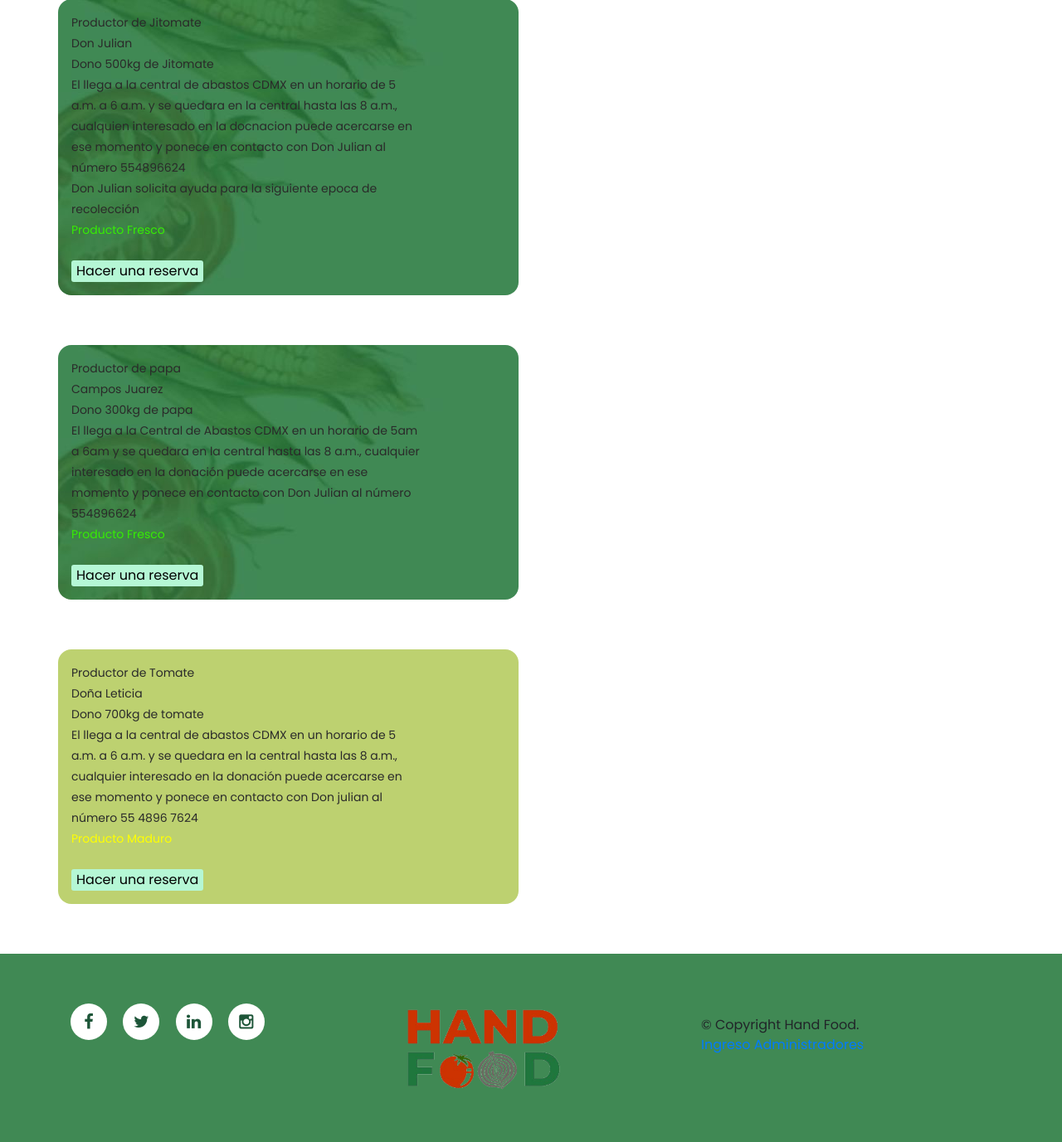
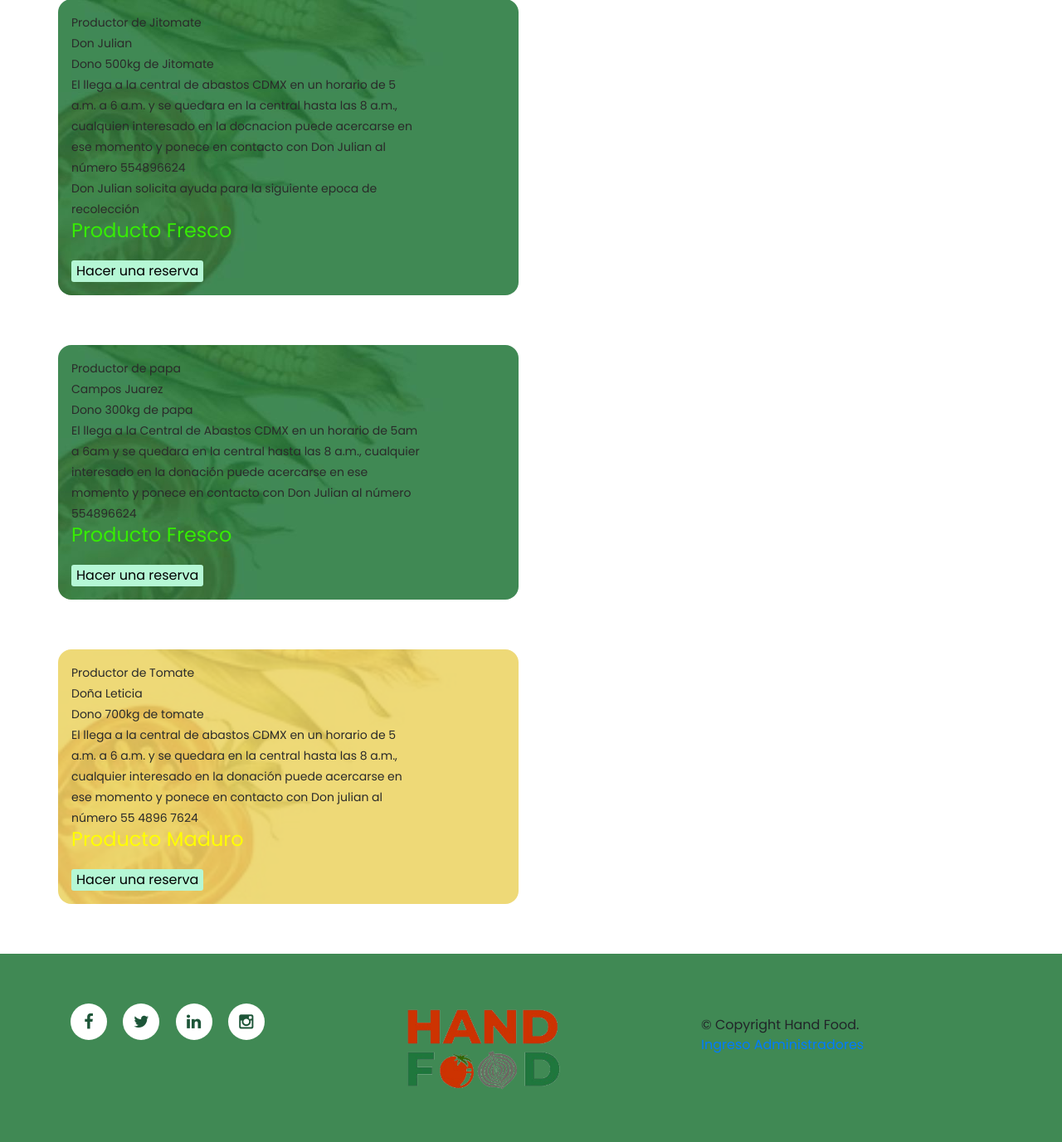
Before and after one commit to Aldozet/Spider-web, a PHP site: page / in a window 1280 px wide. Shown: the part 4092-5469 px from the top of the page at 83% size. Run offline with PHP 8.4, Linux system fonts and the light colour scheme.

Commit message:
correciones

```diff
--- a/assets/css/templatemo-klassy-cafe.css
+++ b/assets/css/templatemo-klassy-cafe.css
@@ -1730,17 +1730,19 @@ responsive
 #semaforoVerde{
 
   color: #36ed04;
+  font-size: 1.5em;
 
 }
 
 #semaforoAmarillo{
 
   color: yellow;
+  font-size: 1.5em;
 }
 
 #donante {
   background-color: #267d504a;
-  background-image: url('/assets/images/fondp_verde.jpg');
+  background-image: url("/assets/images/fondp_verde.jpg");
   border-color: #1d5538;
   border-style: solid;
   border-radius: 1em;
@@ -1749,6 +1751,7 @@ responsive
 
 #donante2 {
   background-color: #9cba26a8;
+  background-image: url('/assets/images/fondo_amarillo.png');
   border-color: #1d5538;
   border-style: solid;
   border-radius: 1em;
--- a/index.html
+++ b/index.html
@@ -11,6 +11,7 @@
     <link href="https://fonts.googleapis.com/css2?family=Dancing+Script:wght@400;500;600;700&display=swap" rel="stylesheet">
 
     <title>Hand Food</title>
+    <link rel="shortcut icon" href="/assets/images/MiniaturaBarra.png" />
 <!--
 
 TemplateMo 558 Klassy Cafe
```
Also changed, not shown: README.md, assets/images/MiniaturaBarra.png (added), assets/images/fondo_amarillo.png (added).
